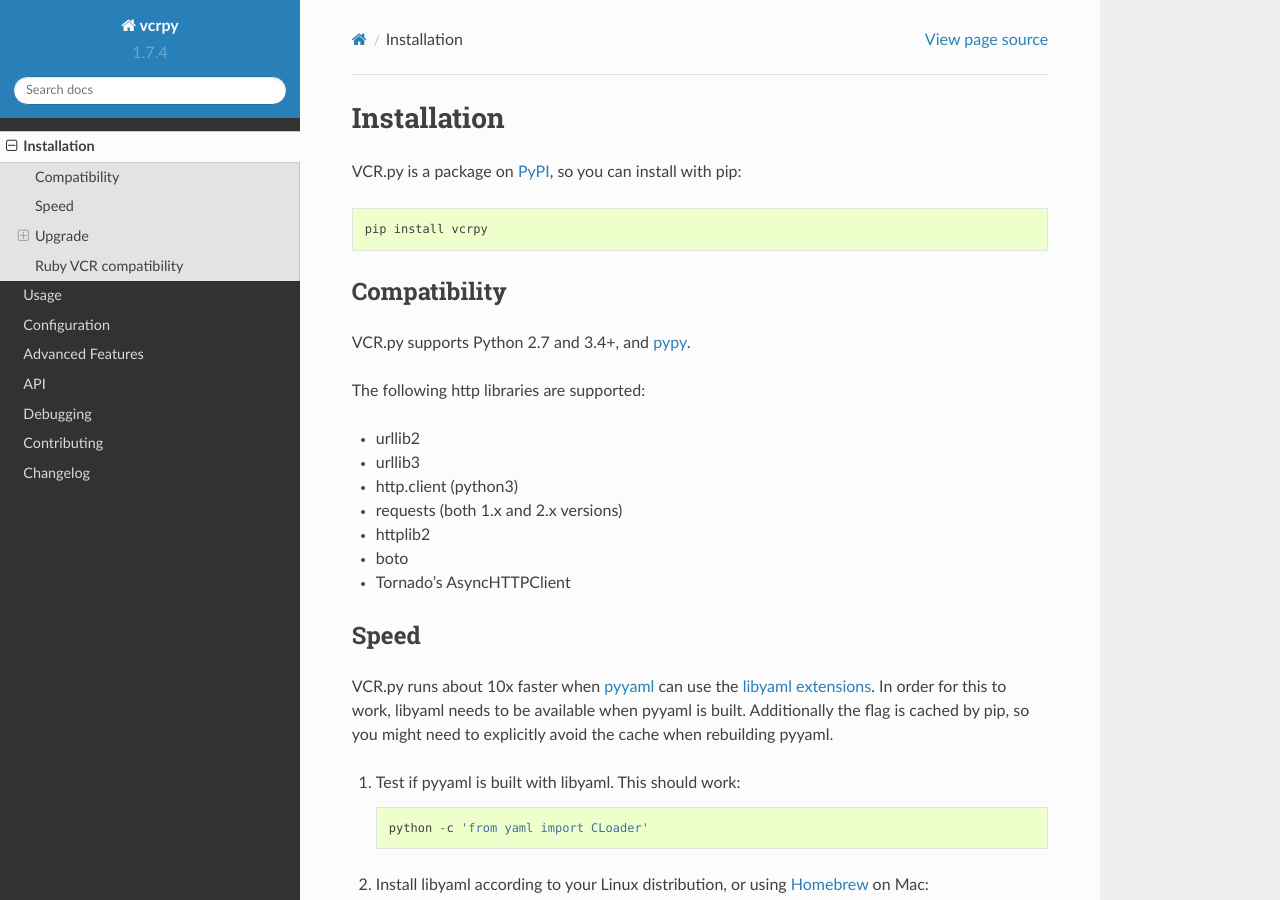
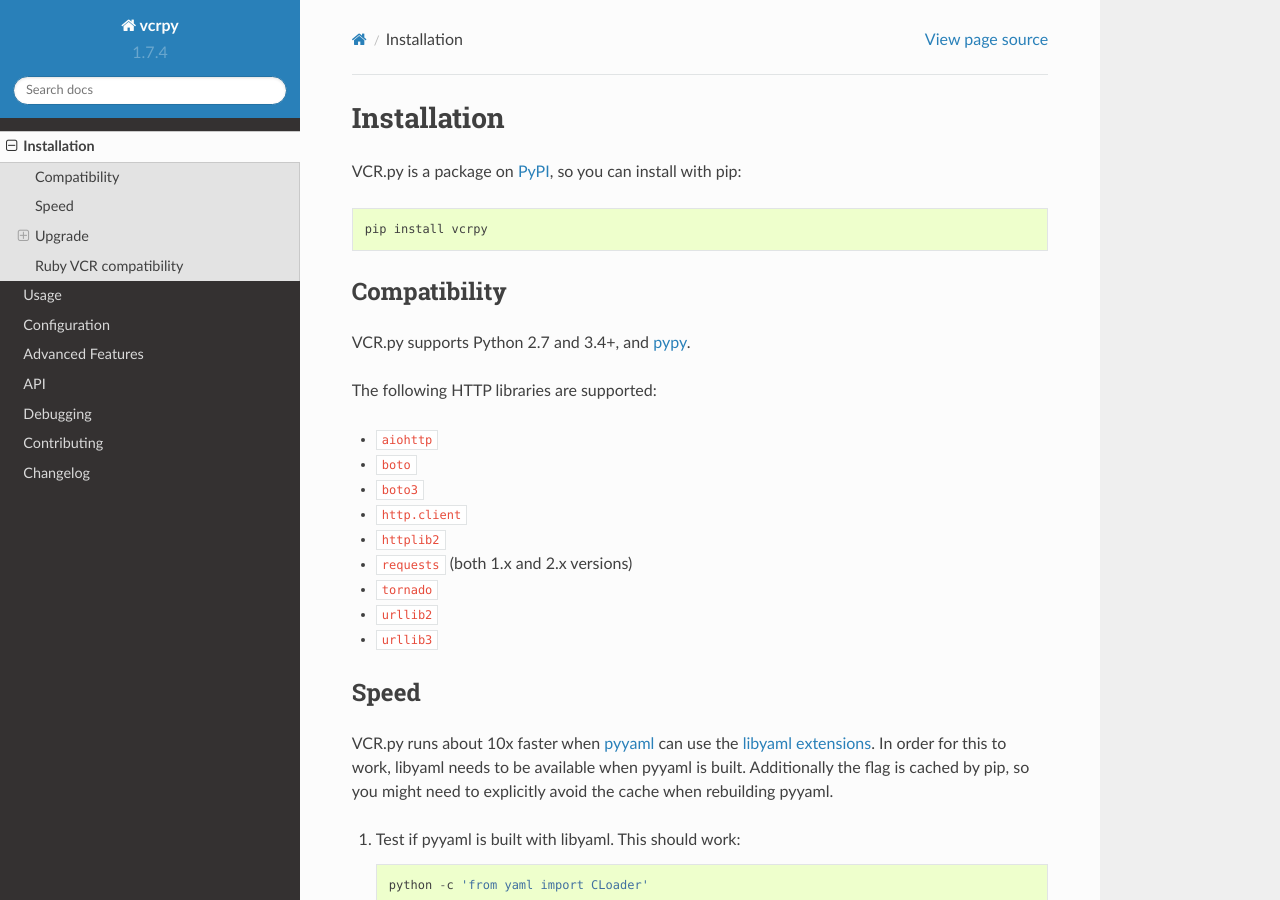
Before and after one commit to kevin1024/vcrpy, a Sphinx documentation site: the page built from docs/installation.rst, in a window 1280 px wide and 900 px high. Built offline with Sphinx 7.4.7 and the Read the Docs theme 2.0.0, drawn with Linux system fonts in a browser that asks for light colours.

Commit message:
Update docs' lists of supported HTTP clients
I noticed these were out of sync, especially weirdly one mentioning boto and the other mentioning boto3. I figure the list in the README is redundant when the Installation docs section lists the supported libraries, so I've removed it. I also:

* alphabetically sorted the list
* Highlighted the library names as code
* Added both `boto` and `boto3` to the list since there is support for both
* Removed the comment about Tornado's AsyncHTTPClient since that's an implementation detail plus the patch happens on a couple different classes
* Removed the note about `http.client` being part of Python 3, because everyone is Python 3 these days anyway :)

```diff
--- a/docs/installation.rst
+++ b/docs/installation.rst
@@ -12,15 +12,17 @@
 VCR.py supports Python 2.7 and 3.4+, and
 `pypy <http://pypy.org>`__.
 
-The following http libraries are supported:
+The following HTTP libraries are supported:
 
--  urllib2
--  urllib3
--  http.client (python3)
--  requests (both 1.x and 2.x versions)
--  httplib2
--  boto
--  Tornado's AsyncHTTPClient
+-  ``aiohttp``
+-  ``boto``
+-  ``boto3``
+-  ``http.client``
+-  ``httplib2``
+-  ``requests`` (both 1.x and 2.x versions)
+-  ``tornado``
+-  ``urllib2``
+-  ``urllib3``
 
 Speed
 -----
```
Also changed, not shown: README.rst (+0 -13 lines).
